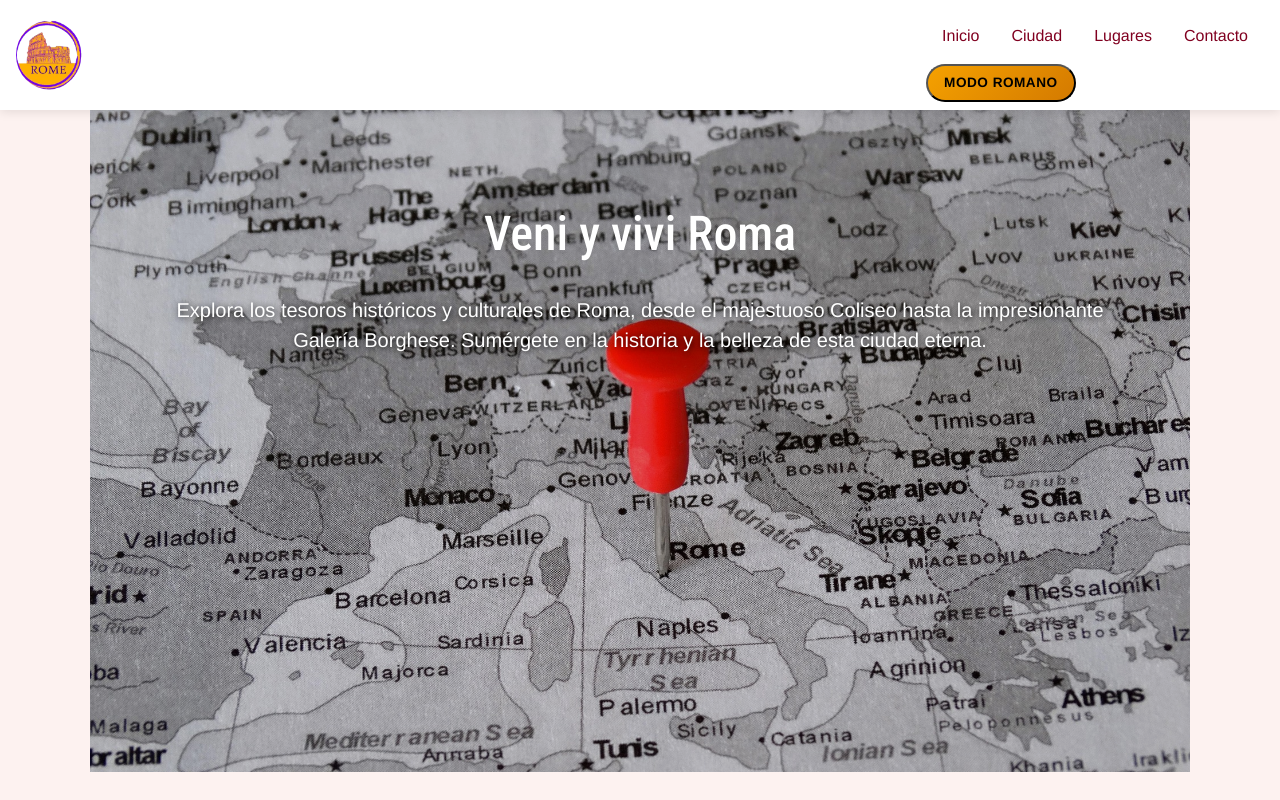
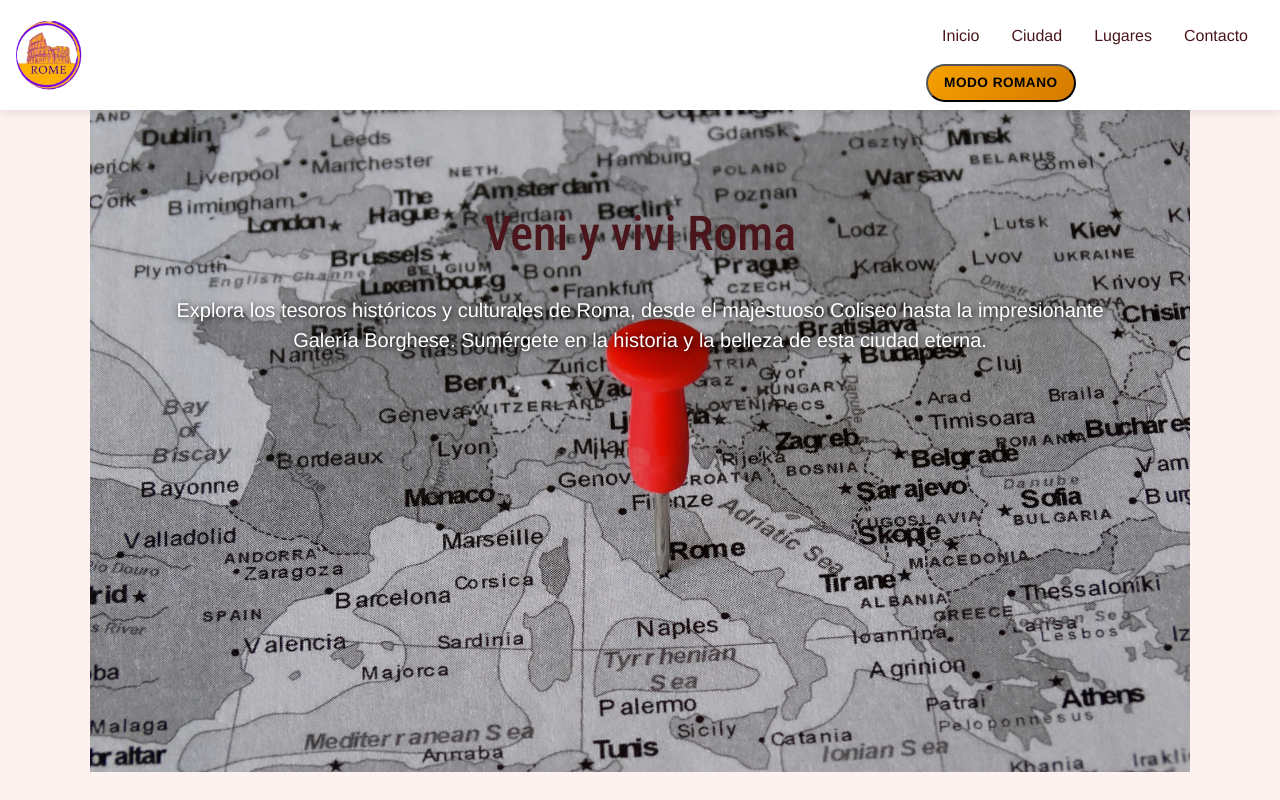
Before and after one commit to briangeronimo2000-prog/TPG_LENGUAJES, a plain HTML site: page lugares.html in a window 1280 px wide. Both pictures are taken after a click on the button "MODO CLARO". Shown: the top 800 px of the page. Drawn offline with nearby package versions, Linux system fonts and the light colour scheme.

Commit message:
Update estilos.css
Cambia el color de fuente en modo claro

```diff
--- a/css/estilos.css
+++ b/css/estilos.css
@@ -22,10 +22,9 @@ body {
 }
 
 body.modo-claro {
-    background-color: #fdf2f0;
-    /* Fondo rojizo/crema muy suave */
-    color: #4a151b;
-    /* Texto borgoña oscuro para excelente lectura */
+    --color-fondo: #fdf2f0;
+    --color-texto: #4a151b;
+    --color-headerBarra: #ffffff;
 }
 
 body.modo-claro header {
@@ -34,14 +33,19 @@ body.modo-claro header {
 }
 
 body.modo-claro header ul li a {
-    color: #800020;
+    color: #4a151b;
 }
 
 body.modo-claro header ul li a:hover {
     color: #F5A100;
 }
 
-
+ul li a:hover:not(.active),
+.nav-links a:hover {
+    background-color: var(--color-hover);
+    color: #4a151b !important;
+    border-radius: 999px;
+}
 
 
 
```
